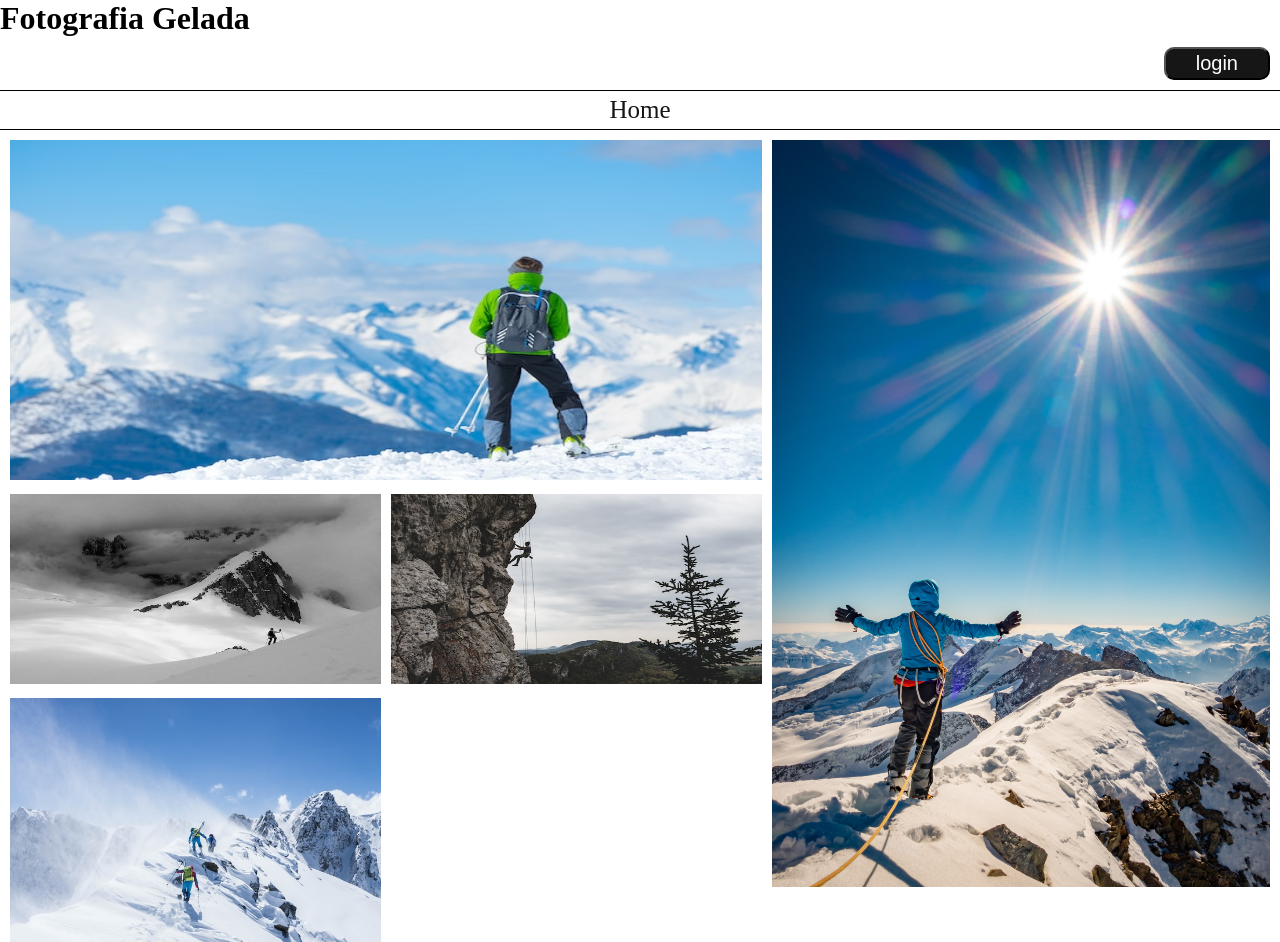
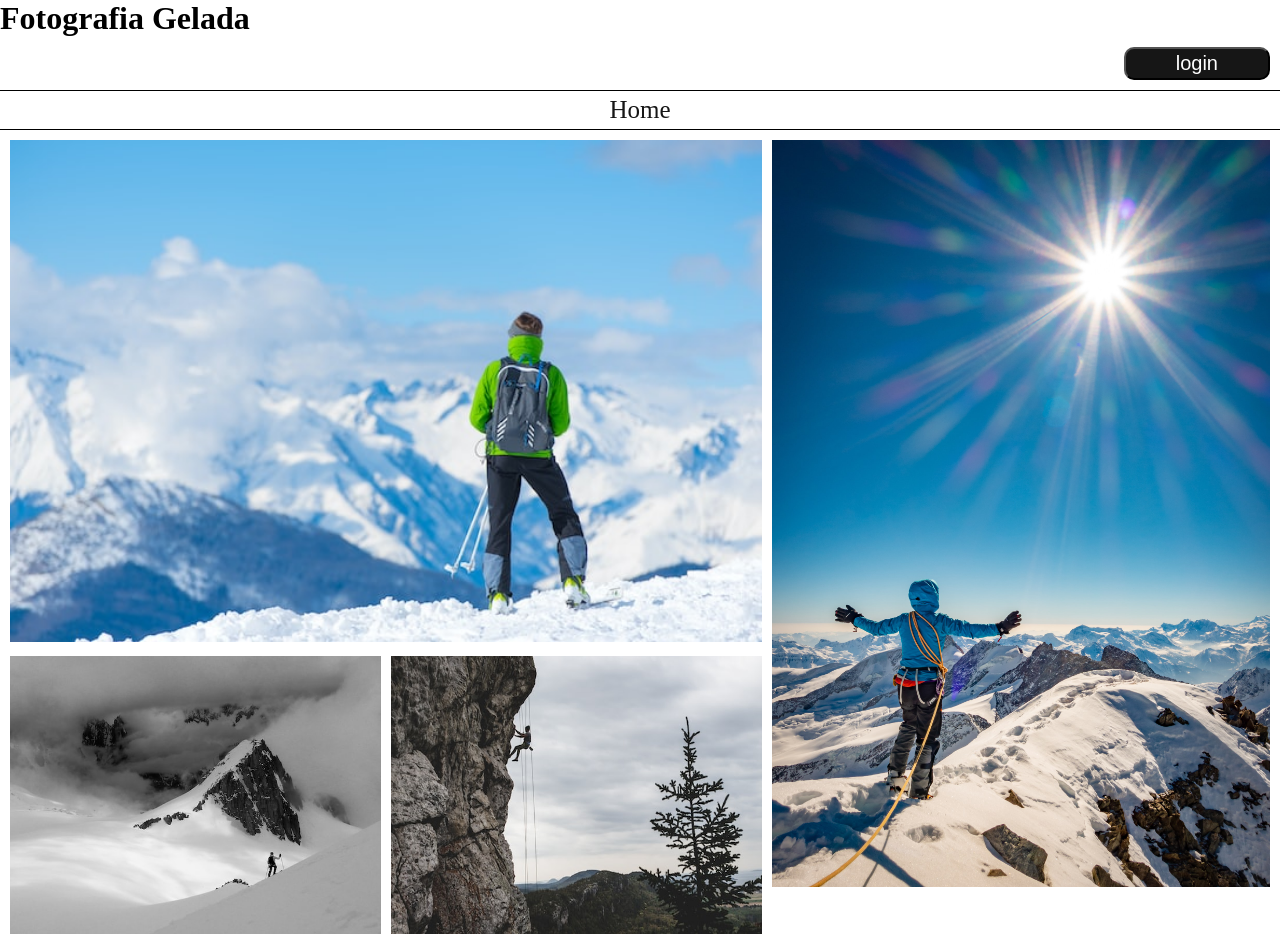
Before and after one commit to Natanaeln03/fotografia-gelada, a website: page public/index.html in a window 1280 px wide. Shown: the top 942 px of the page. Drawn offline with Linux system fonts and the light colour scheme.

Commit message:
modificado

```diff
--- a/public/style.css
+++ b/public/style.css
@@ -14,7 +14,7 @@
     font-size: 20px;
     background-color: #161616;
     color: #ffffff;
-    padding: 3px 30px;
+    padding: 3px 50px;
     border-radius: 10px;
 }
 
@@ -40,29 +40,30 @@
 
 .photo-image1 {
     width: 60%;
-    height: 350px;
+    height: auto;
     padding: 5px;
 }
 
 .photo-image2 {
-    max-width: 40%;
+    width: 40%;
+    height: auto;
     padding: 5px;
     float: right;
 }
 
 .photo2 {
-
+    display: flex;
 }
 
 .photo-image3 {
-    width: 30%;
-    height: 200px;
+    width: 50%;
+    height: auto;
     padding: 5px;
 }
 
 .photo-image4 {
-    width: 30%;
-    height: 200px;
+    width: 50%;
+    height: auto;
     float: right;
     padding: 5px;
 }
@@ -73,6 +74,7 @@
 
 .photo-image5 {
     width: 30%;
+    height: 100%;
     padding: 5px;
 }
 
```
